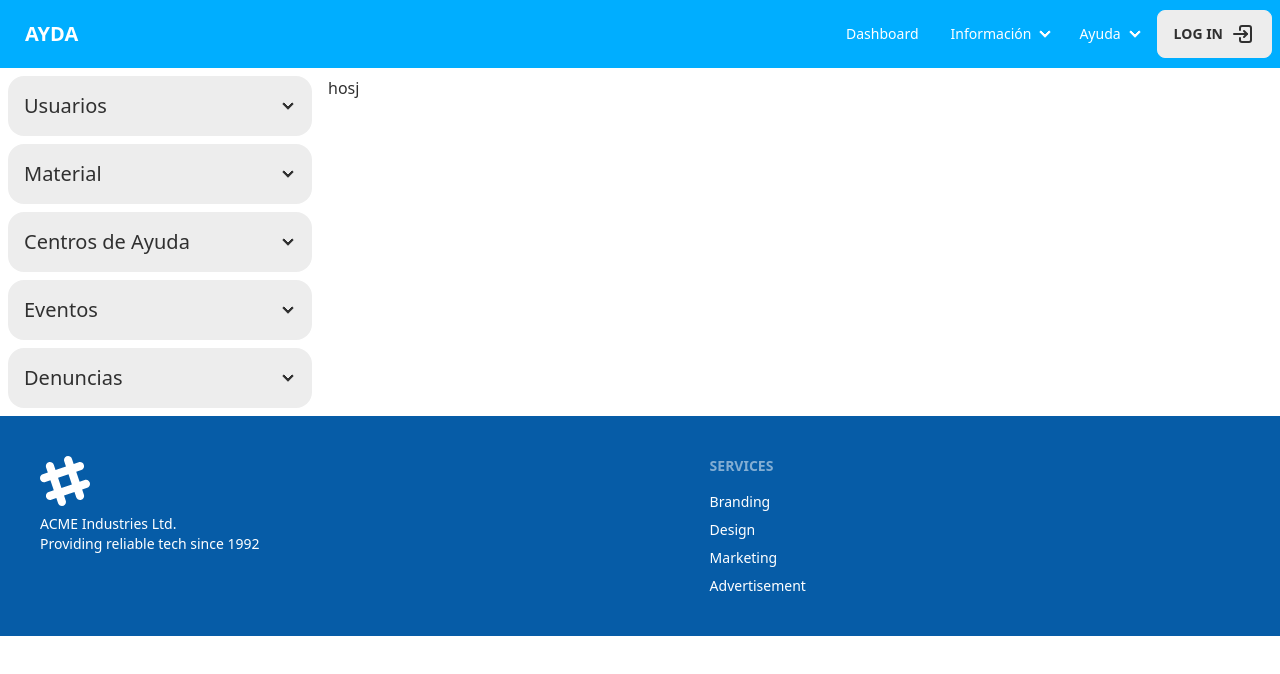
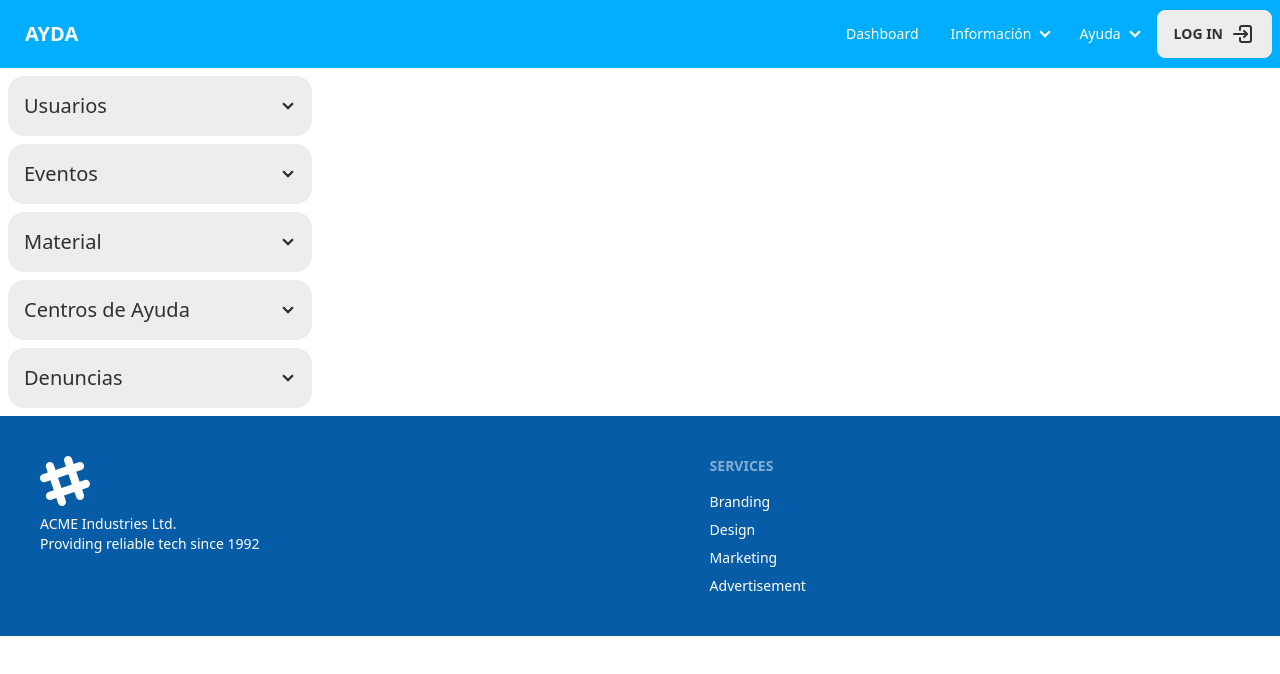
Before and after one commit to 0cr4amzxc/pruebaproy, a React (Vite) app in the folder client/: page /dash in a window 1280 px wide. Shown: the top 674 px of the page. Built offline with nearby package versions, Linux system fonts and the light colour scheme.

Commit message:
we can change differents boxes in dashboard and add table in list user

```diff
--- a/client/src/App.jsx
+++ b/client/src/App.jsx
@@ -9,6 +9,9 @@ import Notfound from './pages/Notfound';
 import Signup from './pages/Signup';
 import Test from './pages/Test';
 import Dashboard from './pages/Dashboard';
+
+import ListUser from './pages/models/ListUser';
+import NewUser from './pages/models/NewUser';
 
 import NavBar from './components/NavBar.jsx';
 import Footer from './components/Footer.jsx';
@@ -25,7 +28,10 @@ function App() {
         <Route path="/informate" element={<Informate/>}></Route>
         <Route path="/signup" element={<Signup/>}></Route>
         <Route path="/test" element={<Test/>}></Route>
-        <Route path="/dash" element={<Dashboard/>}></Route>
+        <Route path="/dash" element={<Dashboard/>}>
+          <Route path='/dash/newuser' element={<NewUser/>}></Route>
+          <Route path='/dash/listuser' element={<ListUser/>}></Route>
+        </Route>
         <Route path="/*" element={<Notfound/>}></Route>
       </Routes>
       <Footer/>
--- a/client/src/pages/Dashboard.jsx
+++ b/client/src/pages/Dashboard.jsx
@@ -1,62 +1,90 @@
 import React from "react";
-import {Link} from 'react-router-dom'
+import { NavLink, Outlet } from "react-router-dom";
 
 function Dashboard() {
   return (
     <div className="w-full flex flex-col md:flex-row">
       <div className="container p-2 w-full md:w-1/4 flex flex-col gap-2">
         <div className="collapse collapse-arrow bg-base-200">
-          <input type="radio" name="my-accordion-2"/>
-          <div className="collapse-title text-xl font-medium">
-            Usuarios
-          </div>
+          <input type="radio" name="my-accordion-2" />
+          <div className="collapse-title text-xl font-medium">Usuarios</div>
           <div className="collapse-content">
             <ul>
-                <li><Link to="/dash">Nuevo Usuario</Link></li>
-                <li><Link to="/dash">Listar Usuarios</Link></li>
+              <li>
+                <NavLink to="/dash/newuser">Nuevo Usuario</NavLink>
+              </li>
+              <li>
+                <NavLink to="/dash/listuser">Listar Usuarios</NavLink>
+              </li>
             </ul>
           </div>
         </div>
+
         <div className="collapse collapse-arrow bg-base-200">
           <input type="radio" name="my-accordion-2" />
-          <div className="collapse-title text-xl font-medium">
-            Material
-          </div>
+          <div className="collapse-title text-xl font-medium">Eventos</div>
           <div className="collapse-content">
-            <p>hello</p>
+            <ul>
+              <li>
+                <NavLink to="/dash/newuser">Nuevo Evento</NavLink>
+              </li>
+              <li>
+                <NavLink to="/dash/listuser">Listar Eventos</NavLink>
+              </li>
+            </ul>
           </div>
         </div>
+
         <div className="collapse collapse-arrow bg-base-200">
           <input type="radio" name="my-accordion-2" />
-          <div className="collapse-title text-xl font-medium">
-            Centros de Ayuda
-          </div>
+          <div className="collapse-title text-xl font-medium">Material</div>
           <div className="collapse-content">
-            <p>hello</p>
+            <ul>
+              <li>
+                <NavLink to="/dash/newuser">Nuevo Material</NavLink>
+              </li>
+              <li>
+                <NavLink to="/dash/listuser">Listar Materiales</NavLink>
+              </li>
+            </ul>
           </div>
         </div>
+
+
         <div className="collapse collapse-arrow bg-base-200">
           <input type="radio" name="my-accordion-2" />
-          <div className="collapse-title text-xl font-medium">
-            Eventos
-          </div>
+          <div className="collapse-title text-xl font-medium">Centros de Ayuda</div>
           <div className="collapse-content">
-            <p>hello</p>
+            <ul>
+              <li>
+                <NavLink to="/dash/newuser">Nuevo Centro</NavLink>
+              </li>
+              <li>
+                <NavLink to="/dash/listuser">Listar Centros</NavLink>
+              </li>
+            </ul>
           </div>
         </div>
+
         <div className="collapse collapse-arrow bg-base-200">
           <input type="radio" name="my-accordion-2" />
-          <div className="collapse-title text-xl font-medium">
-            Denuncias
-          </div>
+          <div className="collapse-title text-xl font-medium">Denuncias</div>
           <div className="collapse-content">
-            <p>hello</p>
+            <ul>
+              <li>
+                <NavLink to="/dash/listuser">Listar Denuncias</NavLink>
+              </li>
+            </ul>
           </div>
         </div>
+
       </div>
 
       <div className="container p-2 w-full lg:w-3/4">
-        <h2>hosj</h2>
+        <div className="p-2">
+            {/* Aqui mostrar el componente */}
+            <Outlet/>
+        </div>
       </div>
     </div>
   );
```
